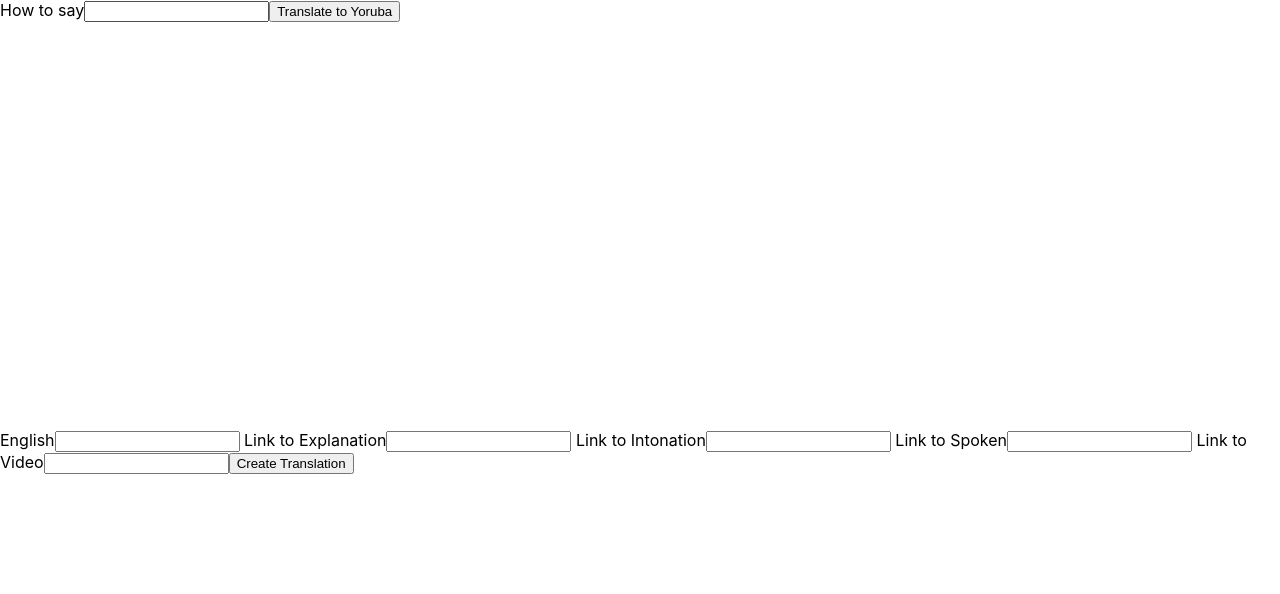
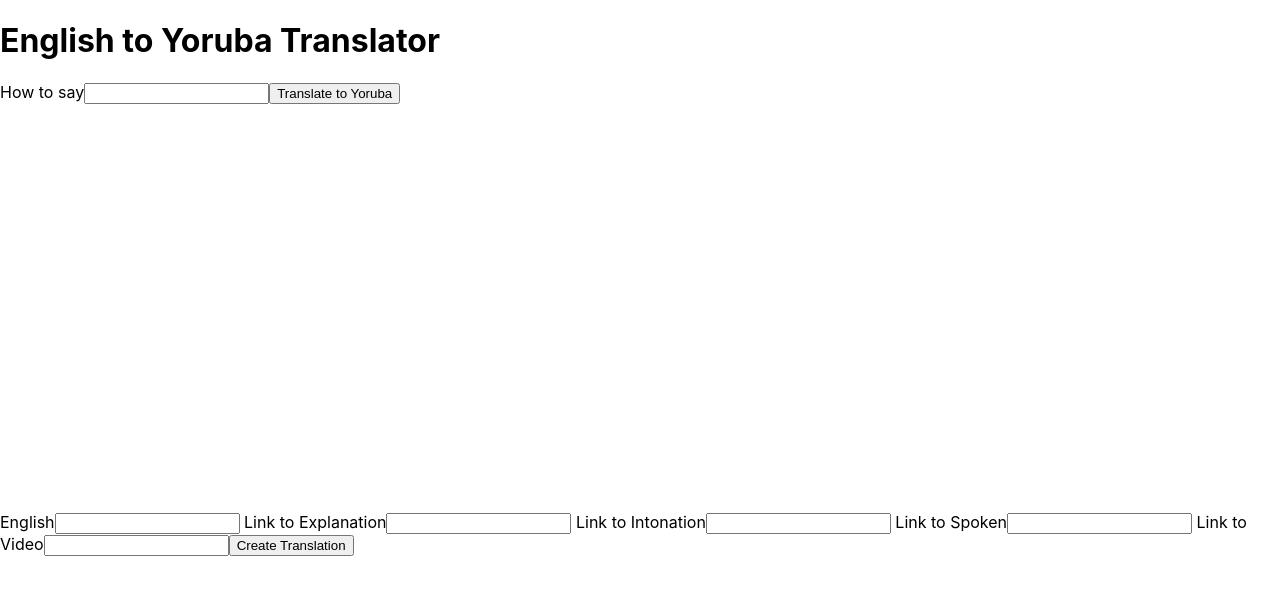
Before and after one commit to Kaytbode/translate-frontend, a React (Create React App) app: page / in a window 1280 px wide. Shown: the top 594 px of the page. Built offline with nearby package versions, Linux system fonts and the light colour scheme.

Commit message:
feat: Added page title

```diff
--- a/src/App.js
+++ b/src/App.js
@@ -13,6 +13,7 @@ class App extends Component {
   render(){
     return(
       <div>
+        <h1>English to Yoruba Translator</h1>
         <Search />
         <Create />
       </div>
```
